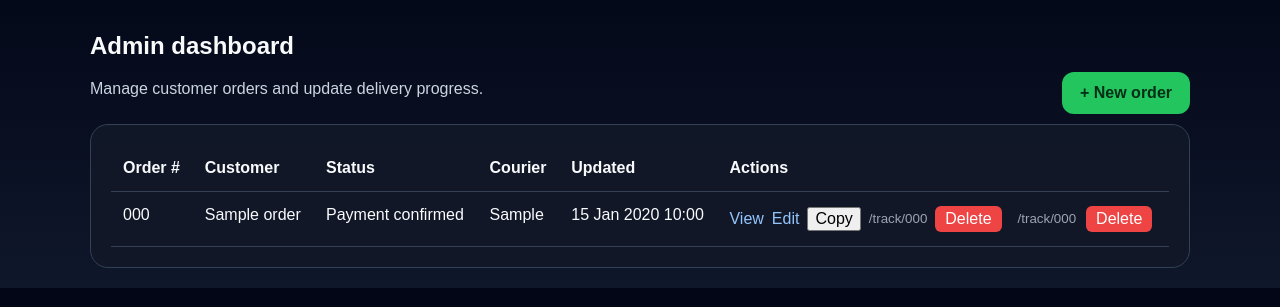
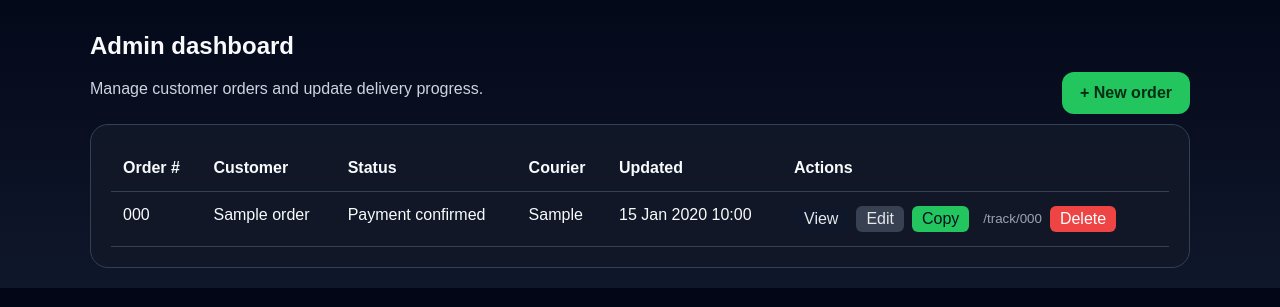
Before and after one commit to Akhona518/where-is-my-order, a Flask app: page /admin in a window 1280 px wide. Shown: the part 51-358 px from the top of the page. Run offline with Flask 3, Linux system fonts and the light colour scheme; the visitor is signed in with stand-in values (Sample User, id 1); tables that the repository leaves empty hold one stand-in row (values such as "Sample post").

Commit message:
Update admin_dashboard.html

```diff
--- a/templates/admin_dashboard.html
+++ b/templates/admin_dashboard.html
@@ -33,15 +33,31 @@
                         <td class="actions-cell">
   <div style="display:flex; align-items:center; gap:8px; flex-wrap:wrap;">
 
-  <a ...>View</a>
-  <a ...>Edit</a>
-  <button ...>Copy</button>
+    <a href="{{ url_for('track_order', query=order.order_number) }}"
+       style="padding:4px 10px; border-radius:6px; background:#0f172a; color:#e5e7eb; text-decoration:none;">
+      View
+    </a>
 
-  <small style="color:#9ca3af;">
+    <a href="{{ url_for('edit_order', order_id=order.id) }}"
+       style="padding:4px 10px; border-radius:6px; background:#374151; color:#e5e7eb; text-decoration:none;">
+      Edit
+    </a>
+
+    <button
+      type="button"
+      onclick="copyLink('{{ request.host_url }}track/{{ order.tracking_number }}', this)"
+      style="padding:4px 10px; border-radius:6px; border:none; background:#22c55e; color:#04111f; cursor:pointer;">
+      Copy
+    </button>
+
+    <small style="color:#9ca3af; margin-left:6px;">
       /track/{{ order.tracking_number }}
     </small>
 
-  <form method="post" action="{{ url_for('delete_order', order_id=order.id) }}" onsubmit="return confirm('Delete this order?');">
+    <form method="post"
+          action="{{ url_for('delete_order', order_id=order.id) }}"
+          onsubmit="return confirm('Delete this order?');"
+          style="margin:0;">
       <button type="submit"
         style="padding:4px 10px; border-radius:6px; border:none; background:#ef4444; color:white; cursor:pointer;">
         Delete
@@ -49,16 +65,6 @@
     </form>
 
   </div>
-
-<small style="color:#9ca3af; margin-left:6px;">
-  /track/{{ order.tracking_number }}
-</small>
-                            <form method="post" action="{{ url_for('delete_order', order_id=order.id) }}" onsubmit="return confirm('Delete this order?');">
-  <button type="submit"
-    style="padding:4px 10px; border-radius:6px; border:none; background:#ef4444; color:white; cursor:pointer;">
-    Delete
-  </button>
-</form>
 </td>
                     </tr>
                     {% endfor %}
```
Lines whose indentation alone changed are shown as unchanged.
